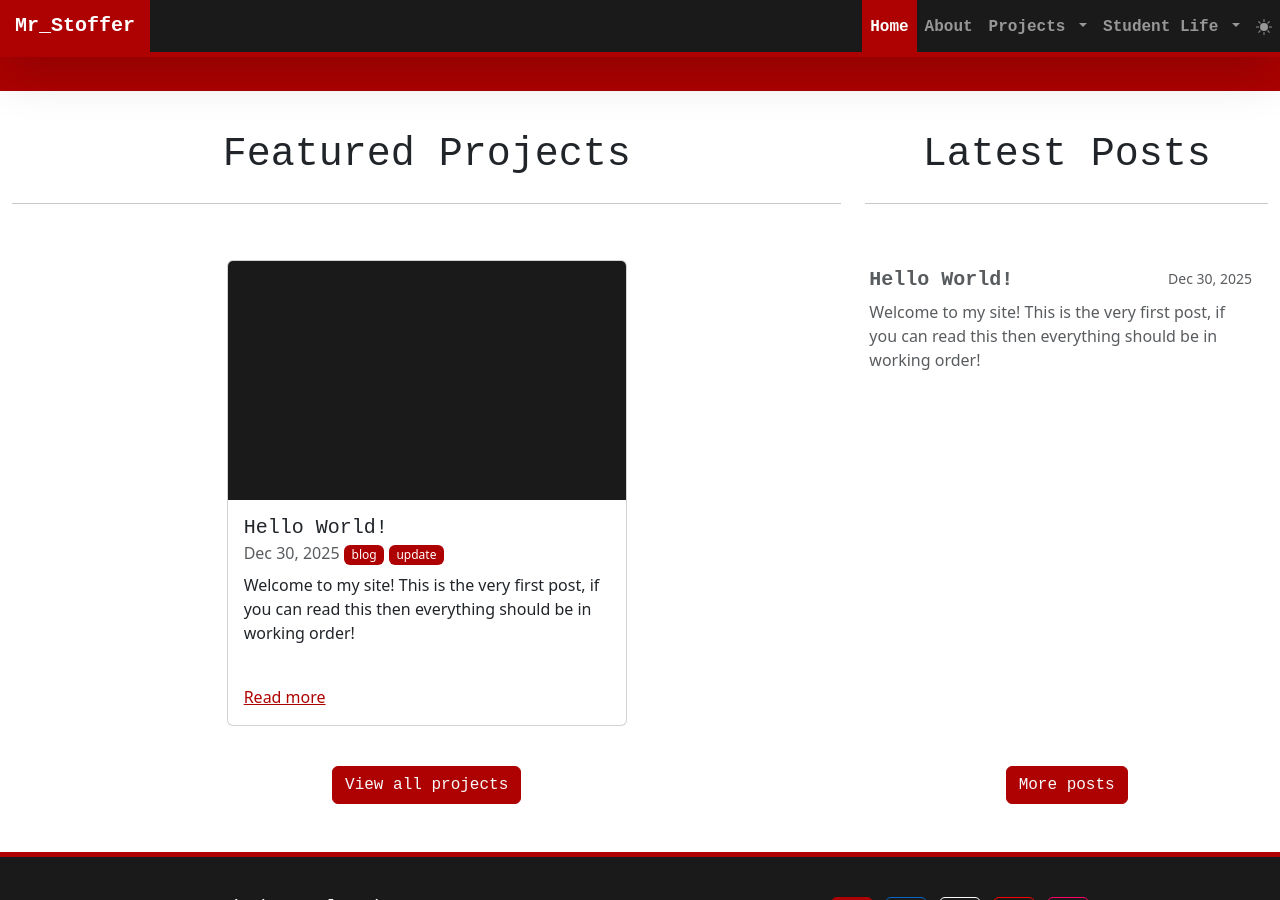
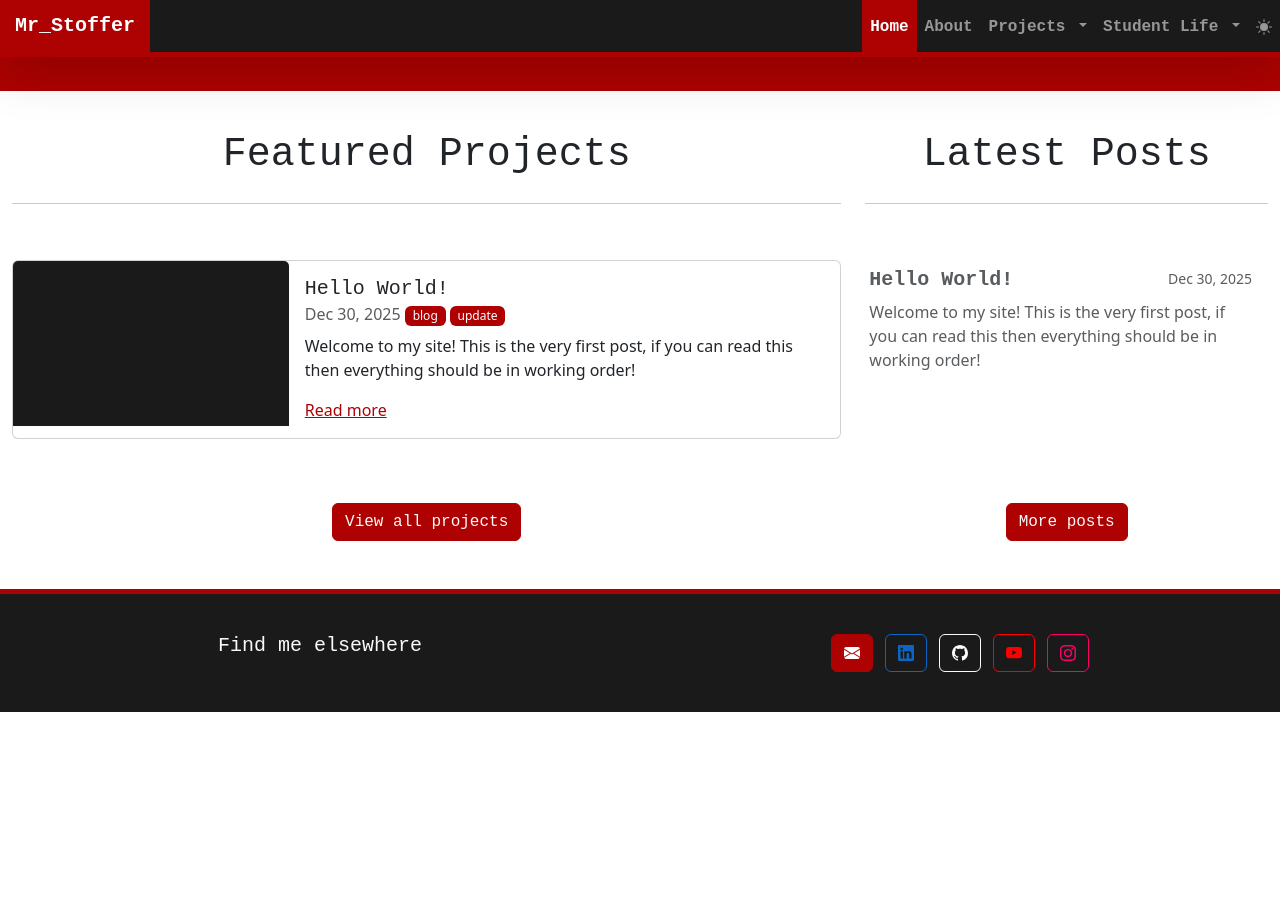
Before and after one commit to mrstoffer/mrstoffer.github.io, a Jekyll site: the page built from index.markdown, in a window 1280 px wide and 900 px high, scrolled down 847 px. Built offline with Jekyll 4.4.1, drawn with Linux system fonts in a browser that asks for light colours; some web fonts are replaced; after the commit the page ends 1559 px from its top, so only the background shows below that.

Commit message:
New card style for desktop site, fixed mobile font size

```diff
--- a/_includes/card.html
+++ b/_includes/card.html
@@ -1,4 +1,4 @@
-<div class="card mb-4 h-100 mx-auto">
+<div class="card cardv1 mb-4 h-100 mx-auto">
   {%- if include.post.image -%}
   <div class="card-img-top" style="background-image: linear-gradient(0deg, rgba(0, 0, 0, 0.7), rgba(0, 0, 0, 0.7)), url('{{ include.post.image | relative_url }}'); background-size: cover; background-position:center"></div>
   {%- else -%}
@@ -32,7 +32,7 @@
   padding-bottom: 60%;
 }
 @media (min-width: 992px) {
-  .card {
+  .cardv1 {
     max-width: 400px;
   }
 }
@@ -41,7 +41,7 @@
     height: 0;
     padding-bottom: 70%;
   }
-  .card {
+  .cardv1 {
     max-width: 400px;
   }
 }
--- /dev/null
+++ b/_includes/cardv2.html
@@ -0,0 +1,54 @@
+<div class="card mb-4 mx-auto">
+  <div class="row g-0">
+    <div class="col-md-4">
+      {%- if include.post.image -%}
+      <div class="card-img-top" style="background-image: linear-gradient(0deg, rgba(0, 0, 0, 0.7), rgba(0, 0, 0, 0.7)), url('{{ include.post.image | relative_url }}'); background-size: cover; background-position:center"></div>
+      {%- else -%}
+      <div class="card-img-top bg-secondary"></div>
+      {%- endif -%}
+    </div>
+    <div class="col-md-8">
+      <div class="card-body text-start d-flex flex-column">
+        <h5 class="card-title">{{ include.post.title }}</h5>
+        {%- assign date_format = site.minima.date_format | default: "%b %-d, %Y" -%}
+        <h6 class="card-subtitle mb-2 text-body-secondary">
+          {{ include.post.date | date: date_format }}
+          {%- if include.post.tags -%}
+            {% for tag in include.post.tags %}
+              <a class="badge text-bg-primary" href="{{site.baseurl}}/archive.html#{{tag | slugize}}">
+                {{ tag }}
+              </a>
+            {% endfor %}
+          {%- endif -%}
+        </h6>
+        {%- if site.show_excerpts and include.post.excerpt -%}
+          <p class="card-text excerpt">{{ include.post.excerpt | strip_html }}</p>
+        {%- endif -%}
+        <a class="card-link mt-auto stretched-link" href="{{ include.post.url | relative_url }}">
+          Read more
+        </a>
+      </div>
+    </div>
+  </div>
+</div>
+
+<!-- <style>
+.card-img-top {
+  height: 0;
+  /* padding-bottom: 60%; */
+}
+/* @media (min-width: 992px) {
+  .card {
+    max-width: 400px;
+  }
+}
+@media (max-width: 991px) {
+  .card-img-top {
+    height: 0;
+    padding-bottom: 70%;
+  }
+  .card {
+    max-width: 400px;
+  }
+} */
+</style> -->
--- a/_layouts/post.html
+++ b/_layouts/post.html
@@ -101,4 +101,7 @@ layout: default
   padding-left: 0;
   padding-right: 0;
 }
+.content > h1, h2, h3, h4 {
+  padding-top: 1em;
+}
 </style>
--- a/_sass/base.scss
+++ b/_sass/base.scss
@@ -72,11 +72,11 @@ svg {
   height: 1rem;
 }
 
-@media (max-width: 991px) {
-  html {
-    font-size: calc(1em + 1vw);
-  }
-}
+// @media (max-width: 991px) {
+//   html {
+//     font-size: calc(1em + 1vw);
+//   }
+// }
 
 @media (max-width: 1119px) {
   .cards {
--- a/index.markdown
+++ b/index.markdown
@@ -45,8 +45,8 @@ layout: home
         {%- if site.posts.size > 0 -%}
         <div class="row justify-content-center">
           {%- for post in site.posts -%}
-          <div class="col-6">
-            {% include card.html post=post %}
+          <div class="col-12">
+            {% include cardv2.html post=post %}
           </div>
           {%- endfor -%}
         </div>
@@ -160,11 +160,6 @@ section .container-fluid {
   width: 100%;
 }
 
-/* #projects > .container-fluid:first-child {
-  /* padding-top: 0; */
-  /* margin-bottom: 40px; */
-} */
-
 .arrowbtn:hover {
   color: var(--bs-light) !important;
 }
```
Also changed, not shown: 1 other file.
